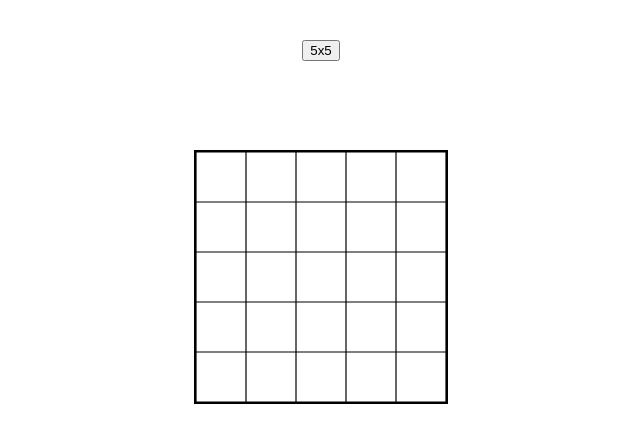
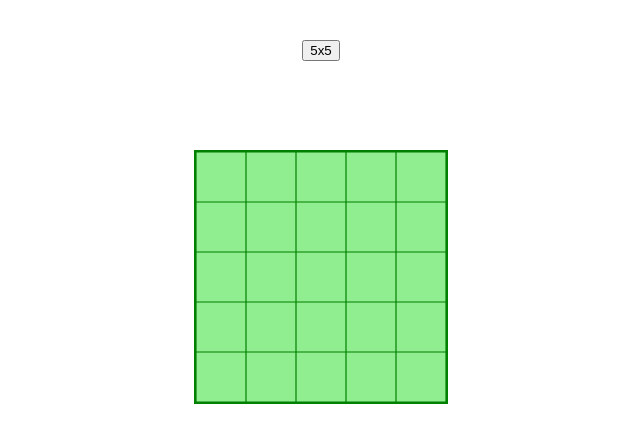
Before and after one commit to PhineasWolf/PicrossMaker, a plain HTML site: page index.html in a window 1280 px wide. Both pictures are taken after a click on the button "5x5". Shown: the whole page, without its empty margins (315-955 px from the left). Drawn offline with Linux system fonts and the light colour scheme.

Commit message:
clicked tiles toggle between two colors

```diff
--- a/index.css
+++ b/index.css
@@ -13,7 +13,7 @@
 #board55{
     height: 250px;
     width: 250px;
-    border: solid black 2px;
+    border: solid green 2px;
     margin: auto auto;
     margin-top: 50px;
     visibility: hidden;
@@ -22,6 +22,6 @@
 .tile{
     height: 50px;
     width: 50px;
-    box-shadow: inset 0px 0px 0px 0.6px black;
+    box-shadow: inset 0px 0px 0px 0.6px green;
     position: absolute;
 }
--- a/index.js
+++ b/index.js
@@ -1,11 +1,12 @@
 let puzzleMaker = (x) => {
-    console.log('hello')
     for(let i = 1; i <= x; i++){
         let div = document.createElement('div')
         div.setAttribute('class', 'tile')
         div.setAttribute('id', `tile-${i}`)
-        div.setAttribute('onclick', 'clicked(this.id)')
+        div.setAttribute('onclick', `clicked(this.id, ${x})`)
         document.getElementById('board55').appendChild(div)
+
+        document.getElementById(`tile-${i}`).style.background = 'lightgreen'
 
         if(x === 25){
             document.getElementById('board55').style.visibility = 'visible'
@@ -36,6 +37,14 @@ let puzzleMaker = (x) => {
     }
 }
 
-let clicked = (tile) => {
-    console.log(document.getElementById(tile).style.marginTop+' '+document.getElementById(tile).style.marginLeft)
+let clicked = (tile, x) => {
+    tile = document.getElementById(tile)
+    if(tile.style.background === 'lightgreen'){
+        tile.style.background = 'darkgreen'
+        //tile.style.boxShadow = 'inset 0px 0px 0px 0.6px white'
+    }else if(tile.style.background === 'darkgreen'){
+        tile.style.background = 'lightgreen'
+        //tile.style.boxShadow = 'inset 0px 0px 0px 0.6px black'
+    }
+
 }
```
